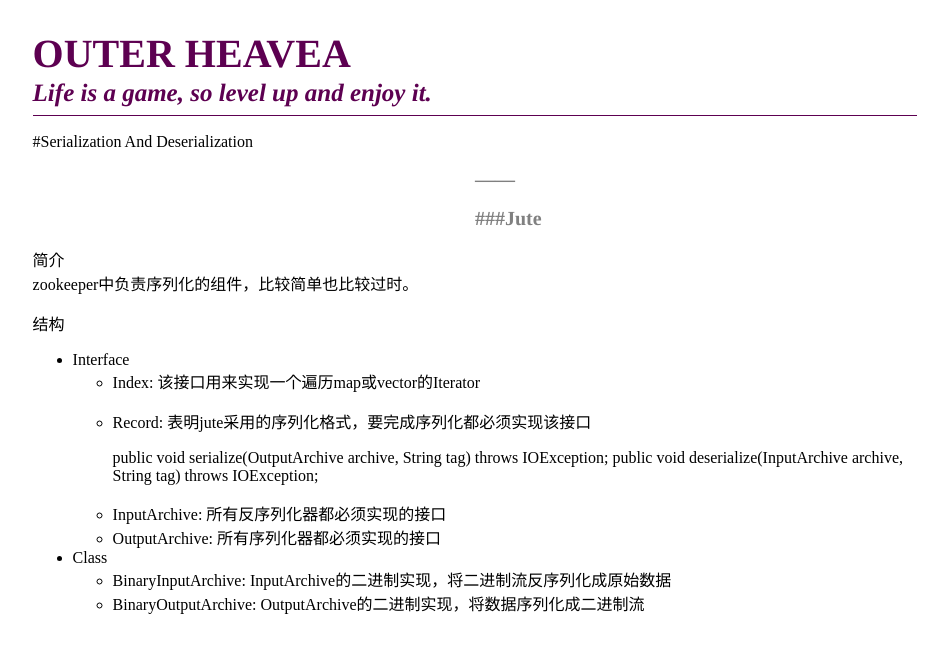
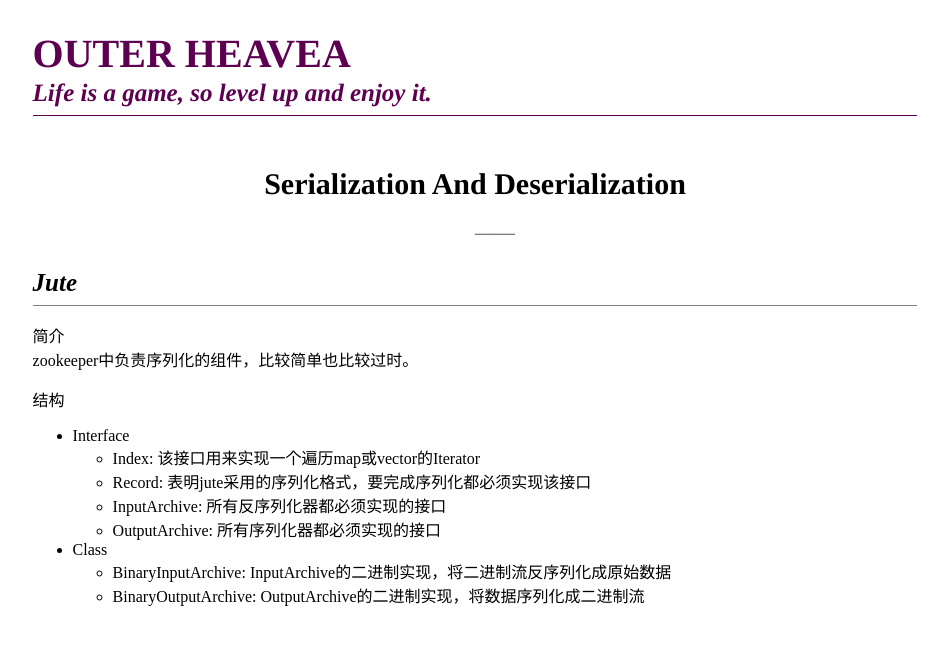
Before and after one commit to ljlself/ljlself.github.io, a Jekyll site: the page built from _posts/2016-4-21-Serialization-And-Deserialization.md, in a window 1280 px wide. Shown: the top 653 px of the page, without its empty margins (165-1098 px from the left). Built offline with Jekyll 4.4.1, drawn with Linux system fonts in a browser that asks for light colours; some web fonts are replaced.

Commit message:
edit serialization file

```diff
--- a/_posts/2016-4-21-Serialization-And-Deserialization.md
+++ b/_posts/2016-4-21-Serialization-And-Deserialization.md
@@ -3,26 +3,21 @@
 title: Serialization And Deserialization
 ---
 
-#Serialization And Deserialization
+# Serialization And Deserialization
 
 ## ------
 
-###Jute
+### Jute
 ---
 
 简介
 zookeeper中负责序列化的组件，比较简单也比较过时。
 
 结构
+
 * Interface
   * Index: 该接口用来实现一个遍历map或vector的Iterator
   * Record: 表明jute采用的序列化格式，要完成序列化都必须实现该接口
-
-     public void serialize(OutputArchive archive, String tag)
-         throws IOException;
-     public void deserialize(InputArchive archive, String tag)
-        throws IOException;
-
   * InputArchive: 所有反序列化器都必须实现的接口
   * OutputArchive: 所有序列化器都必须实现的接口
 * Class
```
